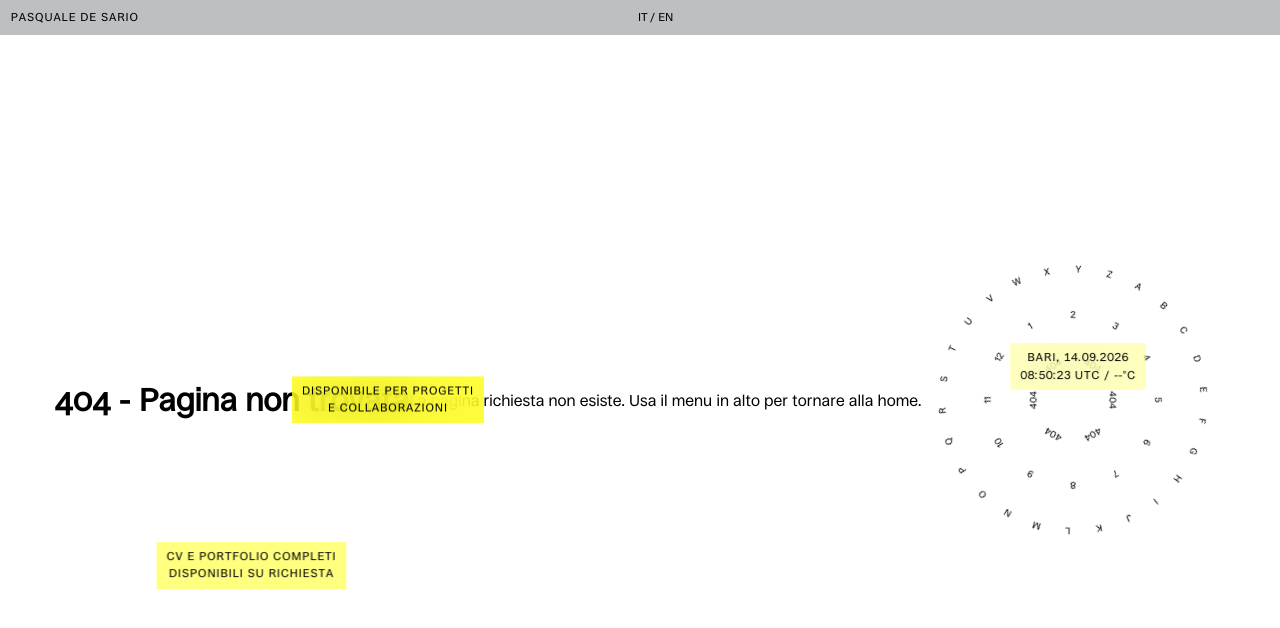
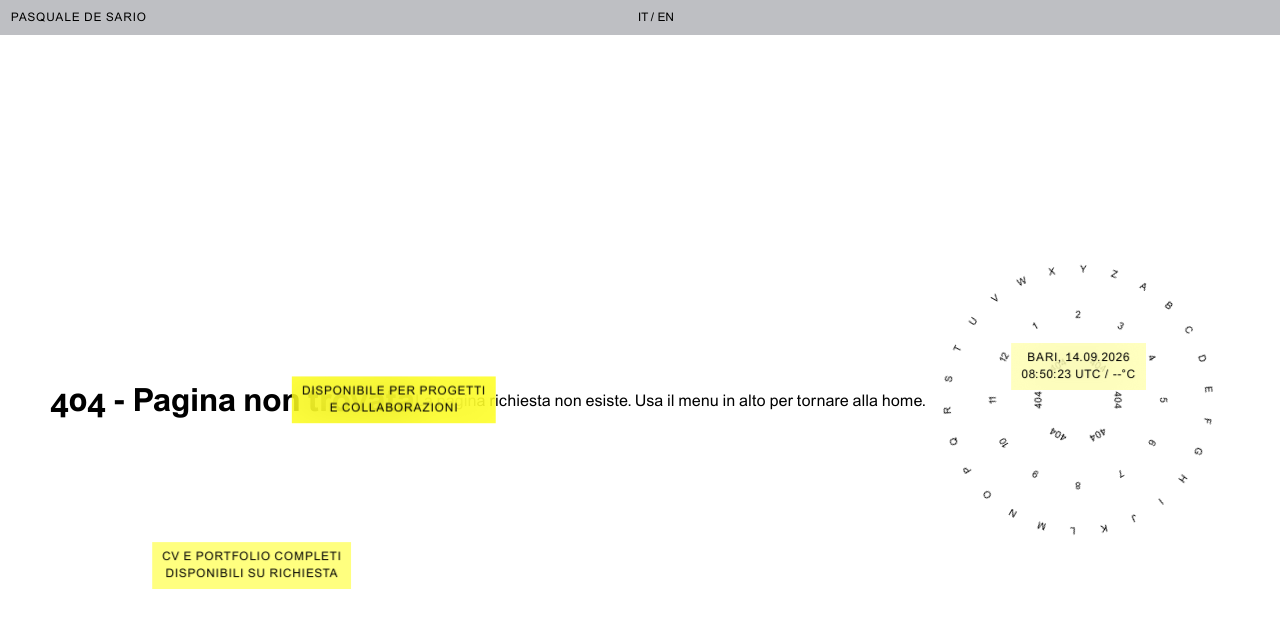
Before and after one commit to pasqualedesario/pasqualedesario.eu, a website: page 404.html in a window 1280 px wide. Drawn offline with Linux system fonts and the light colour scheme; no server answers.

Commit message:
ABC Areal!

```diff
--- a/404.html
+++ b/404.html
@@ -12,7 +12,7 @@
     <link rel="icon" href="assets/favicon.svg">
     <link rel="canonical" href="https://pasqualedesario.eu/404.html">
     <link rel="manifest" href="site.webmanifest">
-    <link rel="preload" href="assets/fonts/Ronzino-Regular.woff2" as="font" type="font/woff2" crossorigin>
+    <link rel="preload" href="assets/fonts/ABCArealSuperfamilyVariable.woff2" as="font" type="font/woff2" crossorigin>
     <link rel="stylesheet" href="assets/style.css">
 </head>
 <body class="info-body error-404">
--- a/assets/script.js
+++ b/assets/script.js
@@ -205,38 +205,28 @@
     }
 
     async function fetchTemperature() {
+        const urls = [
+            CONFIG.weatherApiUrl,
+            'https://api.open-meteo.com/v1/forecast?latitude=41.1171&longitude=16.8719&current_weather=true'
+        ];
+        const uniqueUrls = [...new Set(urls)];
+
+        for (const url of uniqueUrls) {
             try {
-            let response = await fetch(CONFIG.weatherApiUrl);
-            if (!response.ok && CONFIG.weatherApiUrl === '/api/weather') {
-                // Fallback to client-side direct API if proxy is not found
-                response = await fetch('https://api.open-meteo.com/v1/forecast?latitude=41.1171&longitude=16.8719&current_weather=true');
-            }
-            if (response.ok) {
+                const response = await fetch(url);
+                if (!response.ok) continue;
                 const data = await response.json();
-                if (data.current_weather?.temperature !== undefined) {
+                if (typeof data.current_weather?.temperature === 'number') {
                     state.currentTemperature = Math.round(data.current_weather.temperature);
                     updateFooterDateTimeCached();
                     updateReactiveColor(state.currentTemperature);
+                    break;
+                }
+            } catch {
+                // Continue to fallback URL if present
             }
         }
-        } catch {
-            // Safe fallback if primary fetch fails (e.g. offline or fetch of '/api/weather' fails)
-            try {
-                const fallbackResponse = await fetch('https://api.open-meteo.com/v1/forecast?latitude=41.1171&longitude=16.8719&current_weather=true');
-                if (fallbackResponse.ok) {
-                    const data = await fallbackResponse.json();
-                    if (data.current_weather?.temperature !== undefined) {
-                        state.currentTemperature = Math.round(data.current_weather.temperature);
-                        updateFooterDateTimeCached();
-                        updateReactiveColor(state.currentTemperature);
-                    }
-                }
-            } catch {
-                // Keep UI responsive even if weather endpoint fails temporarily.
-            }
-        } finally {
         showBouncingBoxes();
-        }
     }
 
     let dateTimeElements = null;
@@ -842,14 +832,12 @@
 
         const infoTrack = document.getElementById('info-gallery-track');
         if (infoTrack) {
-            setTimeout(() => {
             infoTrack.querySelectorAll('video').forEach(v => {
                 if (!v.dataset.observed) {
                     observer.observe(v);
                     v.dataset.observed = 'true';
                 }
             });
-            }, 500);
         }
     }
 
@@ -874,7 +862,8 @@
         });
 
         function raf(time) {
-            state.lenis?.raf(time);
+            if (!state.lenis) return;
+            state.lenis.raf(time);
             requestAnimationFrame(raf);
         }
         requestAnimationFrame(raf);
@@ -996,15 +985,21 @@
         window.addEventListener('resize', updateBoxDimensions);
         window.addEventListener('langchange', updateBoxDimensions);
 
-        function tick() {
-            // Lazy load box dimensions and initialize starting positions
-            boxes.forEach(box => {
+        function initializeUnplacedBoxes() {
+            const uninitialized = boxes.filter(b => !b.initialized);
+            if (uninitialized.length === 0) return;
+
+            // Phase 1: Read all dimensions in batch (no DOM writes)
+            uninitialized.forEach(box => {
                 if (box.w === 0) {
                     box.w = box.el.offsetWidth;
                     box.h = box.el.offsetHeight;
                 }
+            });
 
-                if (!box.initialized && box.w > 0 && box.h > 0) {
+            // Phase 2: Compute initial random placement without layout thrashing
+            uninitialized.forEach(box => {
+                if (box.w > 0 && box.h > 0) {
                     const bounds = getBounds(box.w, box.h);
                     let placed = false;
                     let attempts = 0;
@@ -1012,7 +1007,6 @@
                         box.x = bounds.minX + Math.random() * Math.max(0, bounds.maxX - bounds.minX);
                         box.y = bounds.minY + Math.random() * Math.max(0, bounds.maxY - bounds.minY);
 
-                        // Check overlap with other initialized boxes
                         let overlap = false;
                         for (const other of boxes) {
                             if (other !== box && other.initialized) {
@@ -1024,15 +1018,23 @@
                                 }
                             }
                         }
-                        if (!overlap) {
-                            placed = true;
-                        }
+                        if (!overlap) placed = true;
                         attempts++;
                     }
-                    box.el.classList.add('is-bouncing');
                     box.initialized = true;
                 }
             });
+
+            // Phase 3: Write DOM changes in batch
+            uninitialized.forEach(box => {
+                if (box.initialized) {
+                    box.el.classList.add('is-bouncing');
+                }
+            });
+        }
+
+        function tick() {
+            initializeUnplacedBoxes();
 
             // Update positions
             boxes.forEach(box => {
--- a/assets/style.css
+++ b/assets/style.css
@@ -9,7 +9,7 @@
     --font-size-lg: clamp(0.88rem, 0.88rem + 0.07vw, 0.93rem);
     --line-height-sm: clamp(0.98rem, 0.98rem + 0.09vw, 1.05rem);
     --line-height-md: clamp(1.28rem, 1.28rem + 0.1vw, 1.35rem);
-    --font-regular: 'Ronzino', sans-serif;
+    --font-regular: 'Areal', sans-serif;
     --transition-fast: 0.2s ease;
     --transition-normal: 0.3s ease;
     --footer-height: calc(3 * var(--font-size-sm));
@@ -46,22 +46,24 @@
 }
 
 @font-face {
-    font-family: 'Ronzino';
-    src: local('Ronzino Regular'),
-        local('Ronzino-Regular'),
-        url('fonts/Ronzino-Regular.woff2') format('woff2');
-    font-weight: 400;
+    font-family: 'Areal';
+    src: local('ABC Areal Variable'),
+        local('ABC Areal'),
+        local('Areal'),
+        url('fonts/ABCArealSuperfamilyVariable.woff2') format('woff2');
+    font-weight: 100 900;
     font-style: normal;
     font-display: swap;
 }
 
 @font-face {
-    font-family: 'Ronzino';
-    src: local('Ronzino Oblique'),
-        local('Ronzino-Oblique'),
-        url('fonts/Ronzino-Oblique.woff2') format('woff2');
-    font-weight: 400;
-    font-style: oblique;
+    font-family: 'Areal';
+    src: local('ABC Areal Variable'),
+        local('ABC Areal'),
+        local('Areal'),
+        url('fonts/ABCArealSuperfamilyVariable.woff2') format('woff2');
+    font-weight: 100 900;
+    font-style: italic;
     font-display: swap;
 }
 
@@ -233,7 +235,7 @@
 }
 
 .info-project-title {
-    font-style: oblique;
+    font-style: italic;
 }
 
 .info-project-title a {
@@ -496,8 +498,6 @@
     vertical-align: 0.05em;
 }
 
-
-
 /* ========================================================================
    MOBILE RESPONSIVE (≤768px)
    ======================================================================== */
@@ -551,8 +551,6 @@
     .mobile-only {
         display: inline;
     }
-
-
 
     .info-page {
         flex: 0 0 auto;
```
Also changed, not shown: index.html (+3 -4 lines), assets/fonts/ABCArealSuperfamilyVariable.woff2 (added), assets/fonts/Ronzino-Oblique.woff2 (deleted), assets/fonts/Ronzino-Regular.woff2 (deleted). Lines whose indentation alone changed are shown as unchanged.
